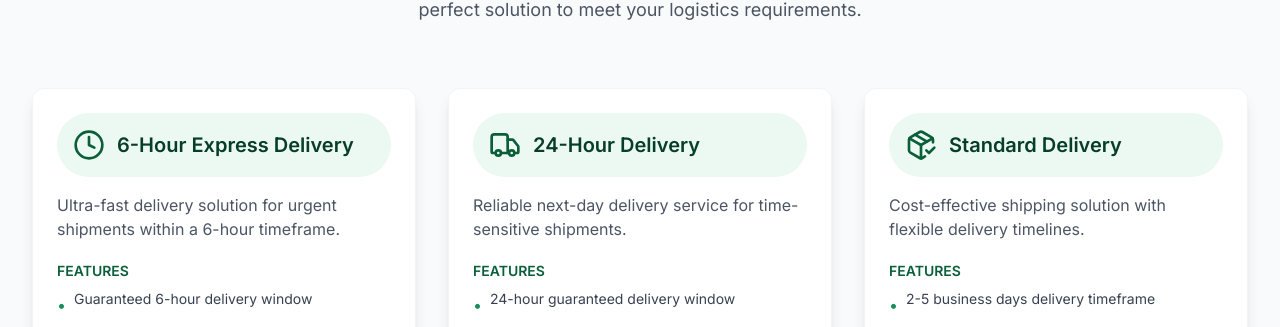
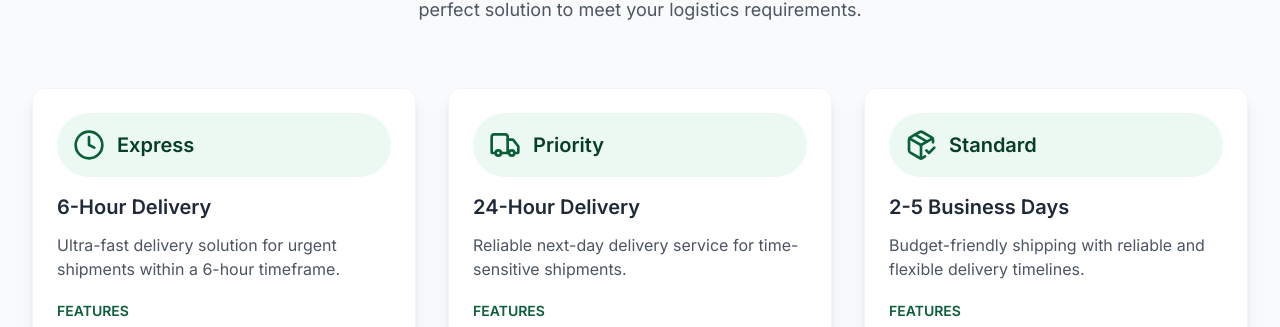
Before and after one commit to Harshavardhan124/crateful-landing, a React (Vite) app: page / in a window 1280 px wide. Shown: the part 1010-1337 px from the top of the page. Built offline with nearby package versions, Linux system fonts and the light colour scheme.

Commit message:
initial-commit

```diff
--- a/src/components/Services.tsx
+++ b/src/components/Services.tsx
@@ -3,19 +3,21 @@ import { Clock, TruckIcon, PackageCheck } from 'lucide-react';
 import { AnimatedSection } from './AnimationProvider';
 
 interface ServiceCardProps {
+  head: string;
   title: string;
   description: string;
   icon: React.ReactNode;
   features: string[];
 }
 
-const ServiceCard: React.FC<ServiceCardProps> = ({ title, description, icon, features }) => {
+const ServiceCard: React.FC<ServiceCardProps> = ({ head, title, description, icon, features }) => {
   return (
     <div className="bg-white rounded-xl shadow-lg p-6 border border-gray-100 transition-all duration-300 hover:shadow-xl hover:translate-y-[-4px] h-full flex flex-col">
       <div className="p-4 rounded-full bg-primary-50 inline-block mb-4 flex items-center justify-start">
         {icon}
-        <h3 className="text-xl font-semibold text-primary-800 ml-3">{title}</h3>
+        <h3 className="text-xl font-semibold text-primary-800 ml-3">{head}</h3>
       </div>
+      <h3 className="text-xl font-semibold text-gray-800 mb-3">{title}</h3>
       <p className="text-gray-600 mb-5">{description}</p>
       <div className="mt-auto">
         <h4 className="text-sm font-semibold uppercase text-primary-600 mb-2">Features</h4>
@@ -35,7 +37,8 @@ const ServiceCard: React.FC<ServiceCardProps> = ({ title, description, icon, fea
 const Services: React.FC = () => {
   const services = [
     {
-      title: "6-Hour Express Delivery",
+      head: "Express",
+      title: "6-Hour Delivery",
       description: "Ultra-fast delivery solution for urgent shipments within a 6-hour timeframe.",
       icon: <Clock className="h-8 w-8 text-primary-600" />,
       features: [
@@ -46,6 +49,7 @@ const Services: React.FC = () => {
       ]
     },
     {
+      head: "Priority",
       title: "24-Hour Delivery",
       description: "Reliable next-day delivery service for time-sensitive shipments.",
       icon: <TruckIcon className="h-8 w-8 text-primary-600" />,
@@ -57,8 +61,9 @@ const Services: React.FC = () => {
       ]
     },
     {
-      title: "Standard Delivery",
-      description: "Cost-effective shipping solution with flexible delivery timelines.",
+      head: "Standard",
+      title: "2-5 Business Days",
+      description: "Budget-friendly shipping with reliable and flexible delivery timelines.",
       icon: <PackageCheck className="h-8 w-8 text-primary-600" />,
       features: [
         "2-5 business days delivery timeframe",
```
